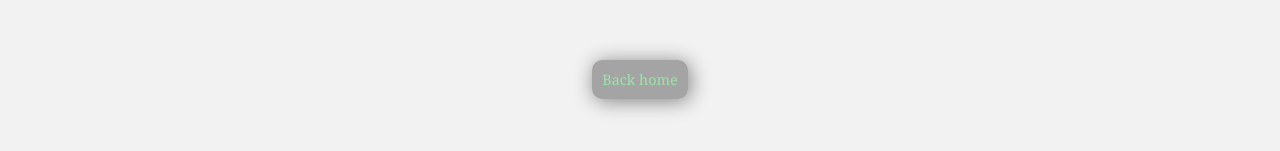
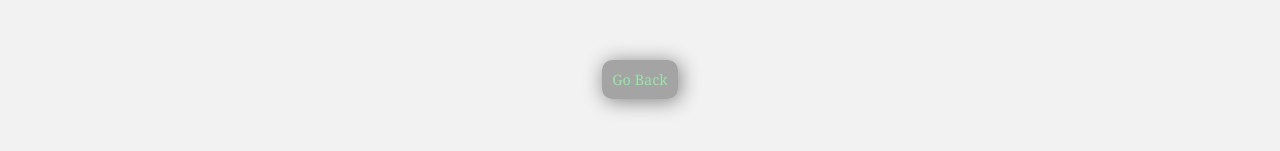
Before and after one commit to fyrfli/shadows, a plain HTML site: page index.html in a window 1280 px wide. Shown: the part 621-772 px from the top of the page. Drawn offline with Linux system fonts and the light colour scheme.

Commit message:
Go back link instead of absolute link

```diff
--- a/index.html
+++ b/index.html
@@ -26,7 +26,7 @@
             <h2>Yarrow Stalkes for the I Ching</h2>
         </div>
 
-        <footer><a href="https://sandbox.fyrf.li">Back home</a></footer>
+        <footer><a href="javascript:history.back()">Go Back</a></footer>
     </body>
 
 </html>
```
